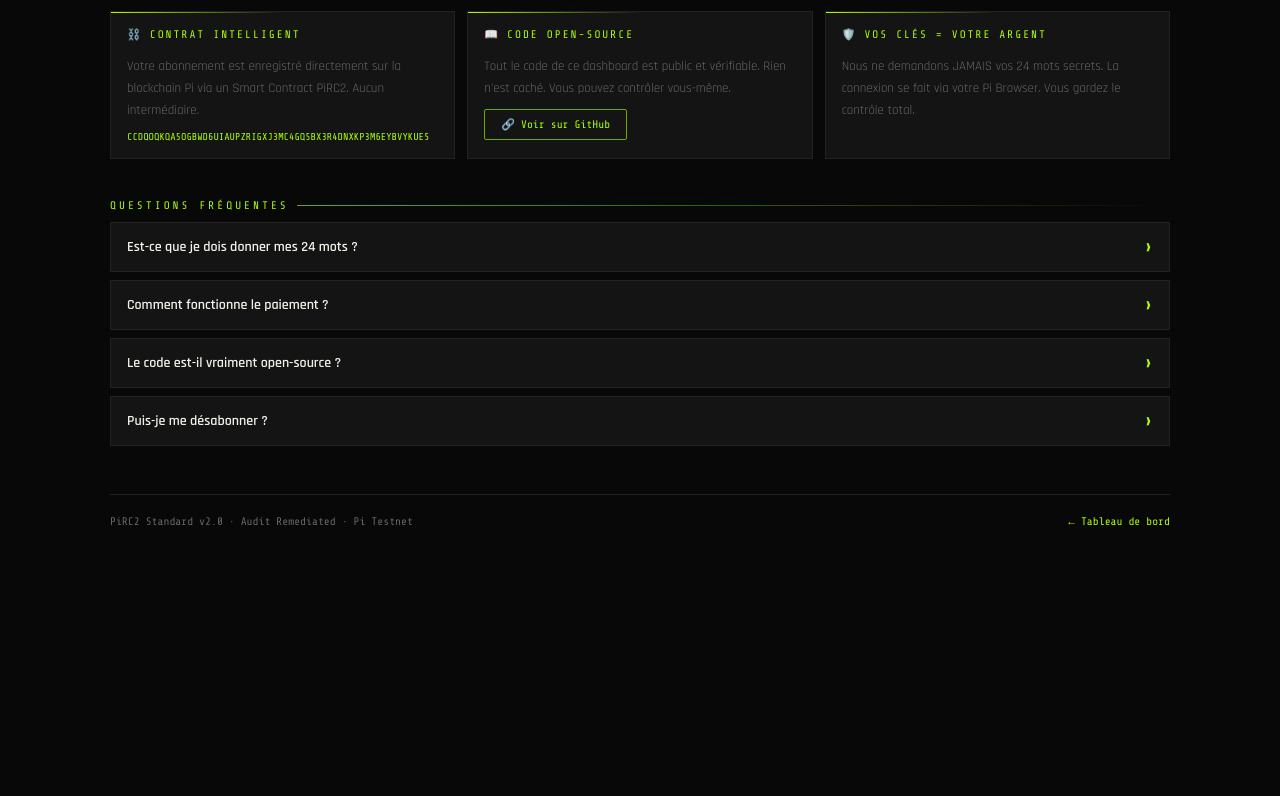
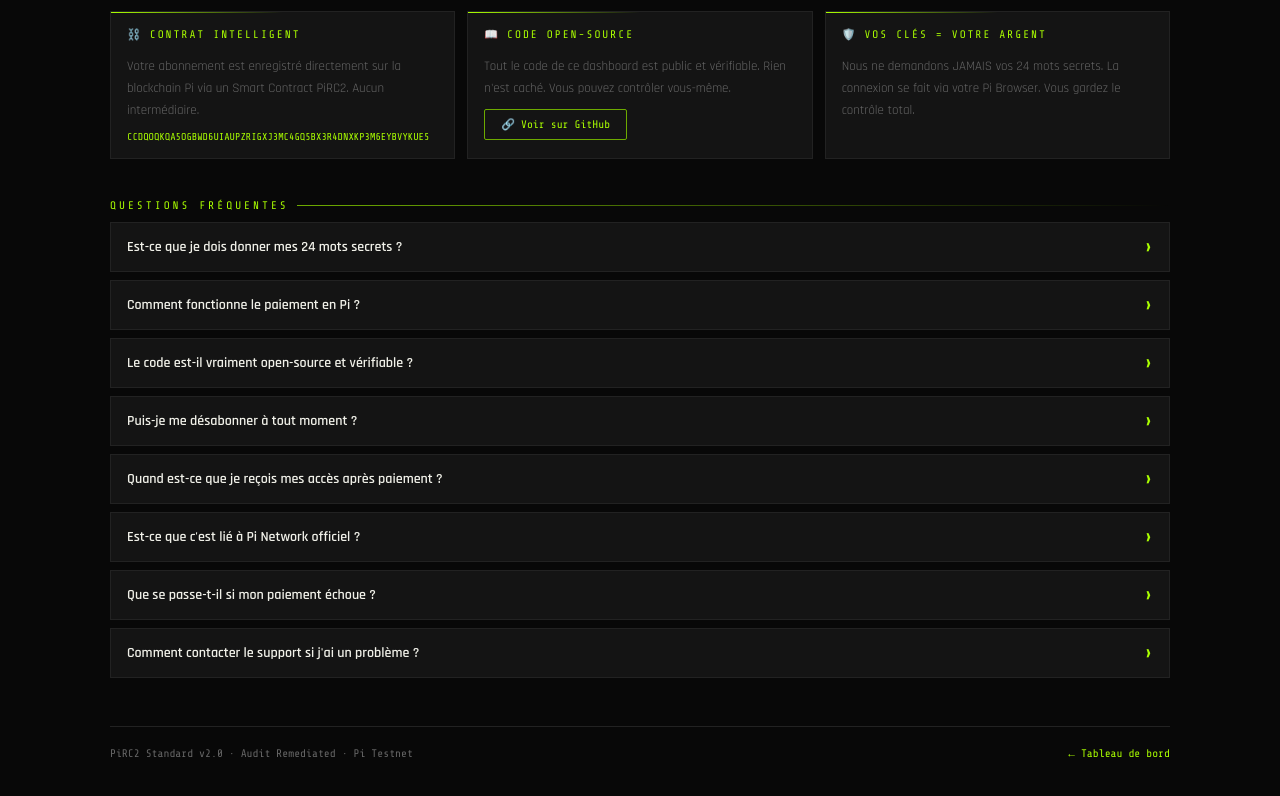
Before and after one commit to Didikhed/Pi-Merchant-Dashboard, a Next.js app: page /subscribe in a window 1280 px wide. Shown: the part 1198-1994 px from the top of the page. Before the commit the page ends 1806 px from the top, so only its background shows below. Built offline with nearby package versions, Linux system fonts and the light colour scheme.

Commit message:
❓ FAQ: 8 questions complètes avec réponses détaillées

```diff
--- a/app/subscribe/page.js
+++ b/app/subscribe/page.js
@@ -55,22 +55,39 @@
 
 const FAQS = [
   {
-    q: 'Est-ce que je dois donner mes 24 mots ?',
-    a: 'JAMAIS. Personne ne vous demandera vos 24 mots ni votre mot de passe. La connexion se fait via votre Pi Browser, exactement comme pour toute autre app Pi Network.',
+    q: 'Est-ce que je dois donner mes 24 mots secrets ?',
+    a: 'JAMAIS. Personne ne vous demandera vos 24 mots ni votre mot de passe. Si quelqu\'un vous les demande, c\'est une arnaque. La connexion se fait via votre Pi Browser, exactement comme pour toute autre application Pi Network officielle.',
   },
   {
-    q: 'Comment fonctionne le paiement ?',
-    a: 'Vous connectez votre Pi Wallet, choisissez un plan, et approuvez la transaction directement dans votre Pi Browser. Le Contrat Intelligent sur la blockchain enregistre votre abonnement automatiquement.',
+    q: 'Comment fonctionne le paiement en Pi ?',
+    a: 'C\'est simple : vous connectez votre Pi Wallet, choisissez un plan, et approuvez la transaction directement dans votre Pi Browser. Le Contrat Intelligent PiRC2 sur la blockchain enregistre votre abonnement automatiquement. Aucune intervention humaine n\'est nécessaire.',
   },
   {
-    q: 'Le code est-il vraiment open-source ?',
-    a: 'Oui, 100%. Vous pouvez vérifier tout le code sur GitHub : github.com/Didikhed/Pi-Merchant-Dashboard. Rien n\'est caché.',
+    q: 'Le code est-il vraiment open-source et vérifiable ?',
+    a: 'Oui, 100%. Vous pouvez voir tout le code sur GitHub : github.com/Didikhed/Pi-Merchant-Dashboard. Chaque ligne de code est publique. N\'importe quel développeur peut vérifier que le système est honnête et transparent.',
   },
   {
-    q: 'Puis-je me désabonner ?',
-    a: 'Oui, vous pouvez arrêter votre abonnement à tout moment. Il suffit de ne pas renouveler le prochain mois.',
+    q: 'Puis-je me désabonner à tout moment ?',
+    a: 'Oui, absolument. Il n\'y a aucun engagement. Votre abonnement est mensuel. Si vous ne souhaitez pas renouveler, il vous suffit de ne pas approuver le paiement du mois suivant. Aucune pénalité, aucune complication.',
+  },
+  {
+    q: 'Quand est-ce que je reçois mes accès après paiement ?',
+    a: 'Dès que votre transaction est confirmée sur la blockchain Pi (environ 2 à 5 secondes), votre abonnement est actif. Vous recevrez un message WhatsApp avec vos accès dans les minutes qui suivent.',
+  },
+  {
+    q: 'Est-ce que c\'est lié à Pi Network officiel ?',
+    a: 'Non. Ce dashboard est un outil créé par un membre de la communauté Pi (pas par Pi Network Inc.). Il utilise la technologie blockchain de Pi Network pour les paiements, mais n\'est pas un produit officiel de Pi Network. Nous sommes transparents là-dessus.',
+  },
+  {
+    q: 'Que se passe-t-il si mon paiement échoue ?',
+    a: 'Si une transaction échoue (solde insuffisant, connexion interrompue), aucun Pi n\'est débité. Votre wallet est protégé. Vous pouvez réessayer à tout moment. Le système entre automatiquement dans une "période de grâce" de 3 jours avant suspension.',
+  },
+  {
+    q: 'Comment contacter le support si j\'ai un problème ?',
+    a: 'Vous pouvez nous contacter directement par WhatsApp ou via le canal de la communauté. Nous répondons dans les 24 heures. Pour les problèmes techniques urgents, le délai de réponse est de 2 heures maximum.',
   },
 ]
+
 
 export default function Subscribe() {
   const [selectedPlan, setSelectedPlan] = useState('formation')
```
